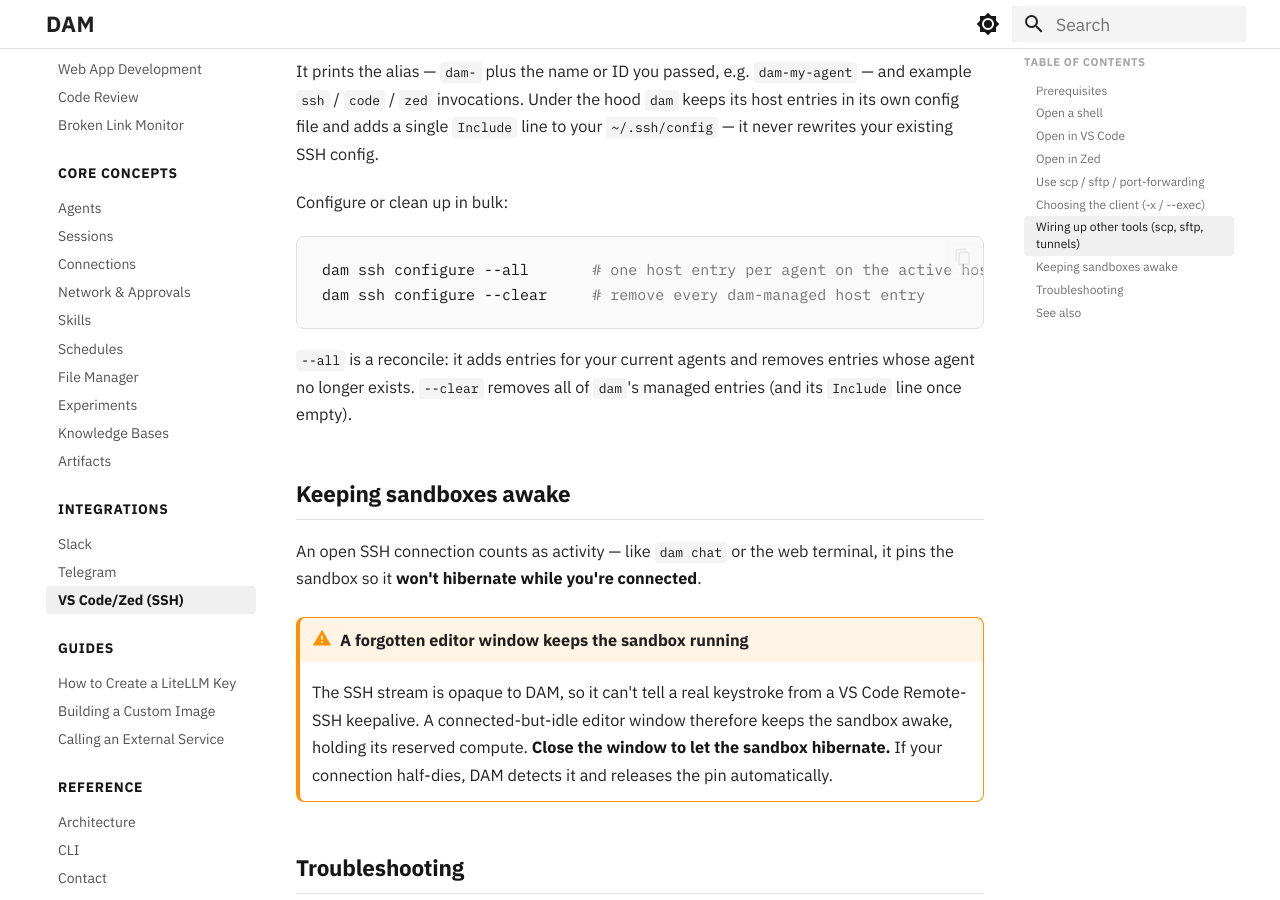
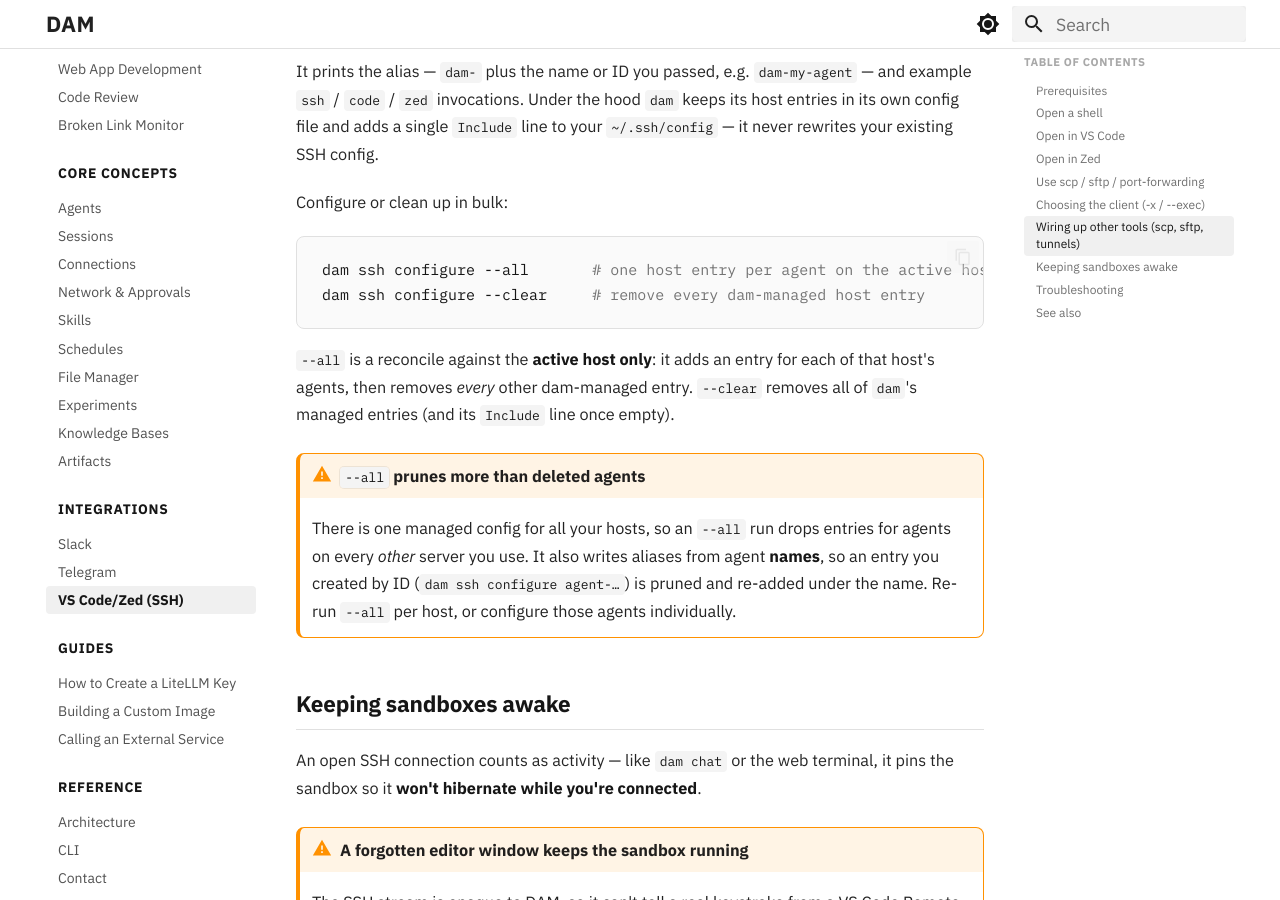
Before and after one commit to dam-agents/docs, an MkDocs documentation site: the page built from docs/guides/vs-code-zed-ssh.md, in a window 1280 px wide and 900 px high, scrolled down 3866 px. Built offline with MkDocs 1.6.1 and Material for MkDocs 9.7.7, drawn with Linux system fonts in a browser that asks for light colours.

Commit message:
docs: correct the scope of dam ssh configure --all (#81)
`--all` was described as pruning "entries whose agent no longer exists". At
v0.2.13 it prunes every managed entry not in the keep-set built from the active
host's agents, so entries for agents on other servers are dropped too, and an
entry created by ID is pruned and re-added under the agent's name.

Evidence at v0.2.13:
- packages/cli/src/modules/ssh/commands/ssh.ts:175-188 — keep-set is built from
  `a.name` for the active host's `list()` only
- packages/cli/src/modules/ssh/infrastructure/launch.ts:171-190 —
  `pruneManagedHosts` removes every block whose alias is not in `keep`
- packages/cli/src/modules/ssh/infrastructure/launch.ts:90-97 — one global
  `$XDG_CONFIG_HOME/dam/ssh_config`, not per host
- packages/cli/src/modules/ssh/commands/ssh.ts:202-206 — the single-agent form
  builds the alias from the ref as typed, so an ID-based alias differs

Assisted-by: Claude Fable 5 <noreply@anthropic.com>

````diff
--- a/docs/guides/vs-code-zed-ssh.md
+++ b/docs/guides/vs-code-zed-ssh.md
@@ -107,11 +107,19 @@ It prints the alias — `dam-` plus the name or ID you passed, e.g. `dam-my-agen
 Configure or clean up in bulk:
 
 ```bash
-dam ssh configure --all       # one host entry per agent on the active host; prunes deleted agents
+dam ssh configure --all       # one host entry per agent on the active host
 dam ssh configure --clear     # remove every dam-managed host entry
 ```
 
-`--all` is a reconcile: it adds entries for your current agents and removes entries whose agent no longer exists. `--clear` removes all of `dam`'s managed entries (and its `Include` line once empty).
+`--all` is a reconcile against the **active host only**: it adds an entry for each of that host's
+agents, then removes *every* other dam-managed entry. `--clear` removes all of `dam`'s managed
+entries (and its `Include` line once empty).
+
+!!! warning "`--all` prunes more than deleted agents"
+    There is one managed config for all your hosts, so an `--all` run drops entries for agents on
+    every *other* server you use. It also writes aliases from agent **names**, so an entry you
+    created by ID (`dam ssh configure agent-…`) is pruned and re-added under the name. Re-run
+    `--all` per host, or configure those agents individually.
 
 ## Keeping sandboxes awake
 
````
Also changed, not shown: docs/reference/cli.md (+2 -2 lines).
